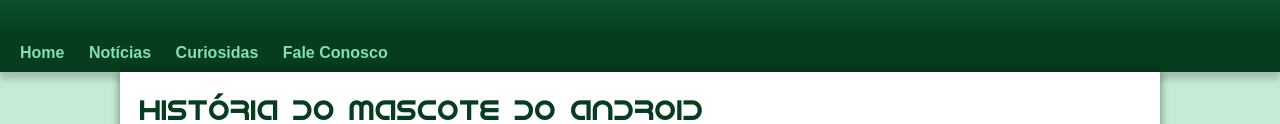
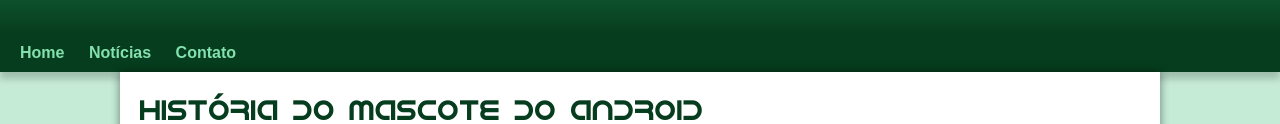
Before and after one commit to Bubynha/projeto-android, a plain HTML site: page index.html in a window 1280 px wide. Shown: the part 156-280 px from the top of the page. Drawn offline with Linux system fonts and the light colour scheme.

Commit message:
ATT site

```diff
--- a/index.html
+++ b/index.html
@@ -16,8 +16,7 @@
     <nav>
         <a href="#">Home</a>
         <a href="#">Notícias</a>
-        <a href="#">Curiosidas</a>
-        <a href="#">Fale Conosco</a>
+        <a href="#">Contato</a>
     </nav>
     <main>
         <article>
```
